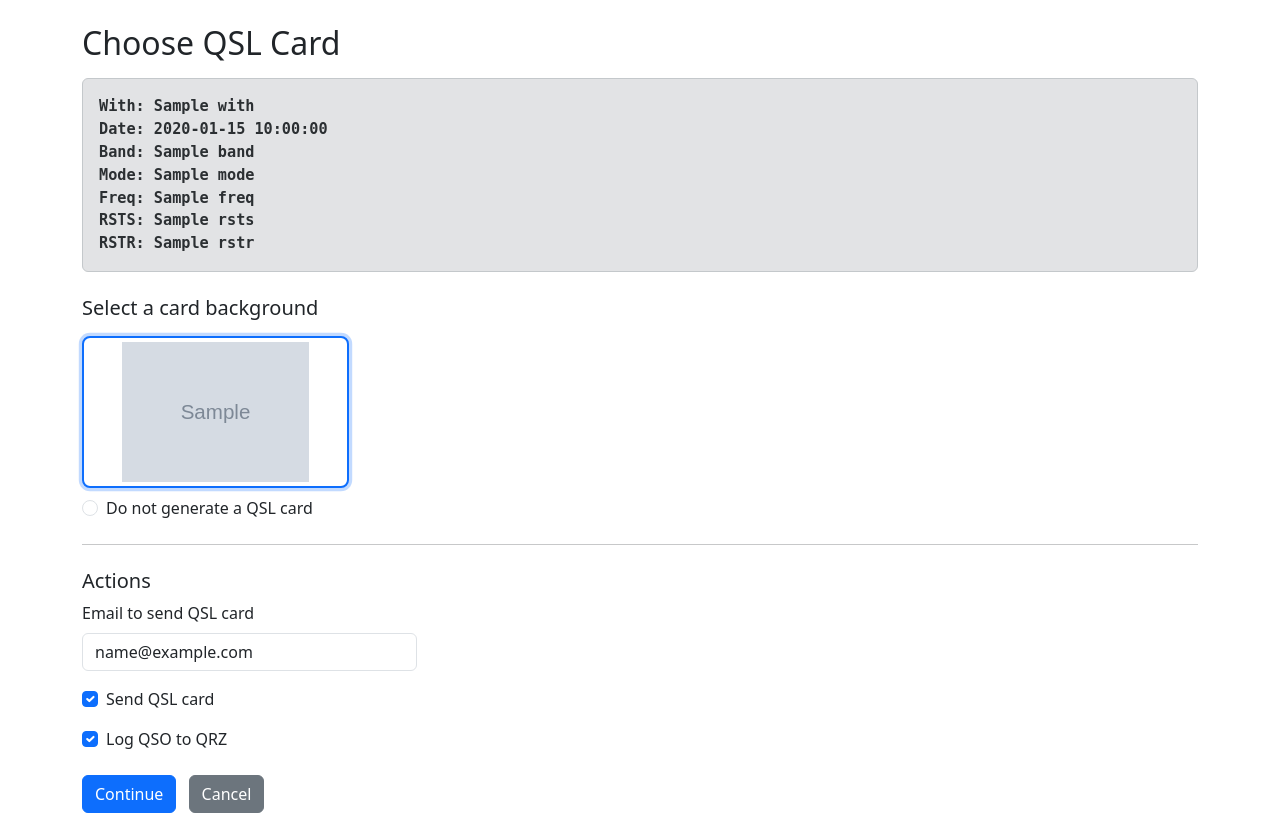
After one commit to tailwag/MyQSL, a Flask app: template templates/choose_qsl.html in a window 1280 px wide. The commit adds this page. Run offline with Flask 3, Linux system fonts and the light colour scheme; the template is opened without the code that fills it: most values are stand-ins (such as "Sample title", 1, 10 or a date in 2020); grey boxes marked "Sample" are stand-in pictures; parts of the project's set-up code (start-up, migrations or seed data) failed here and were passed over.

Commit message:
added image picker for multiple QSL card options

```diff
--- a/QSL.py
+++ b/QSL.py
@@ -66,39 +66,50 @@ def lookup(callsign):
         qslInfo=qslInfo
     )
 
-@app.route("/generate_qsl", methods=["POST"])
-def generate_qsl():
-    # Get form data
-    form_data = request.form.to_dict()
-    callsign = form_data.get("With").upper()
 
-    # Lookup email from QRZ
-    qrz_info = qrz.lookup(callsign)
-    email = qrz_info.get("email") if qrz_info else None
+def get_backdrop_images():
+    path = "./static/img/backdrops"
+    return sorted(
+        f for f in os.listdir(path)
+        if f.lower().endswith((".png", ".jpg", ".jpeg"))
+    )
 
-    # Generate QSL card (returns file path or URL to image)
-    card_path = genCard(form_data)
 
-    return render_template("preview.html",
-                           card_path=card_path,
-                           email=email,
-                           form_data=form_data)
+@app.route("/qsl/choose", methods=["POST"])
+def choose_qsl():
+    qso = request.form.to_dict()
 
-@app.route("/send_qsl", methods=["POST"])
-def send_qsl():
-    form_data = request.form.to_dict()
+    backdrops = get_backdrop_images()
 
-    session["last_band"] = form_data.get("Band")
-    session["last_mode"] = form_data.get("Mode")
-    session["last_freq"] = form_data.get("Freq")
+    return render_template(
+        "choose_qsl.html",
+        qso=qso,
+        backdrops=backdrops
+    )
 
-    send_qsl_card = form_data.get("send_qsl") == "yes"
-    log_qso = form_data.get("log_qso") == "yes"
 
-    email = form_data.get("email")
-    card_path = form_data.get("card_path")  # or store path somewhere
+@app.route("/qsl/confirm", methods=["POST"])
+def confirm_qsl():
+    qso = request.form.to_dict()
 
-    if send_qsl_card:
+    email = qso.get('__hidden_email')
+    backdrop = qso.get('__hidden_backdrop')
+    sendqsl = qso.get('__hidden_send_qsl')
+    logqso = qso.get('__hidden_log_qso')
+
+    hiddenKeys = []
+    for k, v in qso.items():
+        if k[0:9] == "__hidden_":
+            hiddenKeys.append(k)
+
+    for i in hiddenKeys:
+        del qso[i]
+
+    card_path = None
+    if backdrop and backdrop != "none":
+        card_path = genCard(qso, "./static/img/backdrops/" + backdrop)
+
+    if sendqsl == "yes" and card_path:
         sendMessage(
             email,
             "QSL card from KD8VCP",
@@ -106,17 +117,11 @@ def send_qsl():
             card_path
         )
 
-    if log_qso:
-        qrz.log_qso(form_data)
+    if logqso == "yes":
+        qrz.log_qso(qso)
 
-    actions = []
-    if send_qsl_card:
-        actions.append("QSL sent")
-    if log_qso:
-        actions.append("QSO logged")
-
-    flash(f"{' & '.join(actions)} for {form_data['With']}", "success")
-    return redirect(url_for("index"))
+    flash("QSO processed successfully", "success")
+    return redirect(url_for("index", callsign=qso["With"]))
 
 if __name__ == "__main__":
     app.run(debug=True)
--- /dev/null
+++ b/templates/choose_qsl.html
@@ -0,0 +1,225 @@
+<!DOCTYPE html>
+<html lang="en">
+<head>
+    <meta charset="UTF-8">
+    <title>Choose QSL Card</title>
+
+    <!-- Bootstrap 5 -->
+    <link
+        href="https://cdn.jsdelivr.net/npm/bootstrap@5.3.3/dist/css/bootstrap.min.css"
+        rel="stylesheet"
+    >
+
+    <style>
+        .backdrop-option {
+            cursor: pointer;
+            border: 2px solid #dee2e6;
+            border-radius: 8px;
+            padding: 4px;
+            transition: border-color 0.2s ease, box-shadow 0.2s ease;
+            background-color: #fff;
+        }
+
+        .backdrop-option:hover {
+            border-color: #adb5bd;
+        }
+
+        input[type="radio"]:checked + .backdrop-option {
+            border-color: #0d6efd;
+            box-shadow: 0 0 0 0.2rem rgba(13,110,253,.25);
+        }
+        .qso-summary {
+            font-family: "JetBrainsMono Nerd Font", monospace;
+            font-size: 0.95rem;
+        }
+    </style>
+</head>
+<body class="container py-4">
+
+    <h2 class="mb-3">Choose QSL Card</h2>
+    <!-- QSO Summary -->
+    <div class="alert alert-secondary qso-summary mb-4">
+        <strong>With: {{ qso.With }}</strong><br>
+        <strong>Date: {{ qso.Date }}</strong><br>
+        <strong>Band: {{ qso.Band }}</strong><br>
+        <strong>Mode: {{ qso.Mode }}</strong><br>
+        <strong>Freq: {{ qso.Freq }}</strong><br>
+        <strong>RSTS: {{ qso.RSTS }}</strong><br>
+        <strong>RSTR: {{ qso.RSTR }}</strong><br>
+    </div>
+
+    <form method="post" action="{{ url_for('confirm_qsl') }}">
+
+        <!-- Preserve QSO data -->
+        {% for k, v in qso.items() %}
+            <input type="hidden" name="{{ k }}" value="{{ v }}">
+        {% endfor %}
+
+        <h5 class="mb-3">Select a card background</h5>
+
+        <div class="row g-3">
+            {% for img in backdrops %}
+            <div class="col-6 col-md-4 col-lg-3">
+                <label class="w-100">
+                    <input
+                        type="radio"
+                        name="__hidden_backdrop"
+                        value="{{ img }}"
+                        class="d-none backdrop-radio"
+                        id="backdrop-{{ loop.index0 }}"
+                    >
+                    <div class="backdrop-option text-center">
+                        <img
+                            src="{{ url_for('static', filename='img/backdrops/' ~ img) }}"
+                            alt="{{ img }}"
+                            class="img-fluid"
+                            style="max-height: 140px; object-fit: cover;"
+                        >
+                    </div>
+                </label>
+            </div>
+            {% endfor %}
+        </div>
+        <!-- No card option -->
+        <div class="form-check mt-2">
+            <input
+                class="form-check-input"
+                type="radio"
+                name="__hidden_backdrop"
+                value="none"
+                id="noCard"
+                checked
+            >
+            <label class="form-check-label" for="noCard">
+                Do not generate a QSL card
+            </label>
+        </div>
+
+        <hr class="my-4">
+        <h5>Actions</h5>
+
+        <!-- Email input -->
+        <div class="mb-3" style="max-width: 30%;">
+            <label for="emailInput" class="form-label">Email to send QSL card</label>
+            <input
+                type="email"
+                class="form-control"
+                id="emailInput"
+                name="__hidden_email"
+                placeholder="Enter email..."
+                value="{{ qso.__hidden_email or '' }}"
+            >
+        </div>
+
+        <div class="form-check mb-3">
+            <input
+                class="form-check-input"
+                type="checkbox"
+                name="__hidden_send_qsl"
+                value="yes"
+                id="sendQsl"
+            >
+            <label class="form-check-label" for="sendQsl">
+                Send QSL card
+            </label>
+        </div>
+        <div class="form-check">
+            <input
+                class="form-check-input"
+                type="checkbox"
+                name="__hidden_log_qso"
+                value="yes"
+                id="logQso"
+                checked
+            >
+            <label class="form-check-label" for="logQso">
+                Log QSO to QRZ
+            </label>
+        </div>
+        <div class="mt-4">
+            <button type="submit" class="btn btn-primary">
+                Continue
+            </button>
+            <a
+                href="{{ url_for('lookup', callsign=qso.CALL or qso.call) }}"
+                class="btn btn-secondary ms-2"
+            >
+                Cancel
+            </a>
+        </div>
+
+    </form>
+
+</body>
+<script>
+document.addEventListener("DOMContentLoaded", () => {
+    const emailInput = document.getElementById("emailInput");
+    const sendQsl = document.getElementById("sendQsl");
+    const noCard = document.getElementById("noCard");
+    const backdropRadios = document.querySelectorAll(".backdrop-radio");
+
+    const firstImage = backdropRadios.length ? backdropRadios[0] : null;
+
+    function hasEmail() {
+        return emailInput.value.trim().length > 0;
+    }
+
+    function isImageSelected() {
+        return [...backdropRadios].some(r => r.checked);
+    }
+
+    function applyRules() {
+        if (!hasEmail()) {
+            // NO EMAIL CASE
+            noCard.checked = true;
+            sendQsl.checked = false;
+            sendQsl.disabled = true;
+            return;
+        }
+
+        if (noCard.checked) {
+            // Email exists, but no card selected
+            sendQsl.checked = false;
+            sendQsl.disabled = true;
+            return;
+        }
+
+        // Email exists + card selected
+        sendQsl.disabled = false;
+        sendQsl.checked = true;
+    }
+
+    // --- Event wiring ---
+
+    // When user types email
+    emailInput.addEventListener("input", () => {
+        if (hasEmail() && !isImageSelected() && firstImage) {
+            firstImage.checked = true;
+        }
+        applyRules();
+    });
+
+    // When selecting "no card"
+    noCard.addEventListener("change", applyRules);
+
+    // When selecting any card image
+    backdropRadios.forEach(radio =>
+        radio.addEventListener("change", () => {
+            if (radio.checked) {
+                noCard.checked = false;
+            }
+            applyRules();
+        })
+    );
+
+    // --- Initial state on page load ---
+    if (hasEmail()) {
+        if (firstImage) firstImage.checked = true;
+    } else {
+        noCard.checked = true;
+    }
+
+    applyRules();
+});
+</script>
+</html>
--- a/templates/lookup.html
+++ b/templates/lookup.html
@@ -77,7 +77,7 @@
             {% endif %}
             <div class="panel">
                 <h4>QSL Entry</h4>
-                <form method="post" action="{{ url_for('generate_qsl') }}">
+                <form method="post" action="{{ url_for('choose_qsl') }}">
                     <!-- WITH -->
                     <div class="mb-3">
                         <label class="form-label">With</label>
@@ -152,7 +152,7 @@
                             <button type="button" class="btn btn-outline-secondary" onclick="setRST('rstr')">59</button>
                         </div>
                     </div>
-
+                    <input type="hidden" name="__hidden_email" value="{{ qrz_info.email or '' }}" />
                     <button class="btn btn-primary">Submit</button>
                 </form>
             </div>
```
Also changed, not shown: CardGen.py (+85 -35 lines), resource/img/Overlay.png (added), resource/img/icon.png (renamed from resource/img/mi.png), 5 other files.
